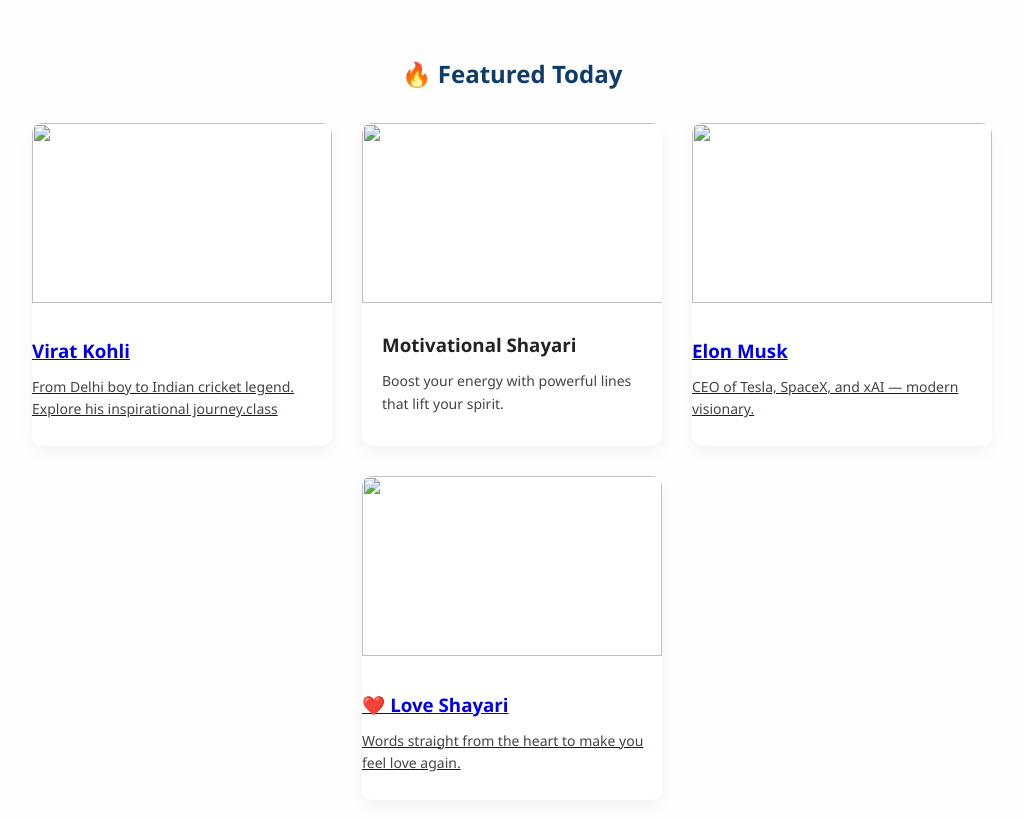
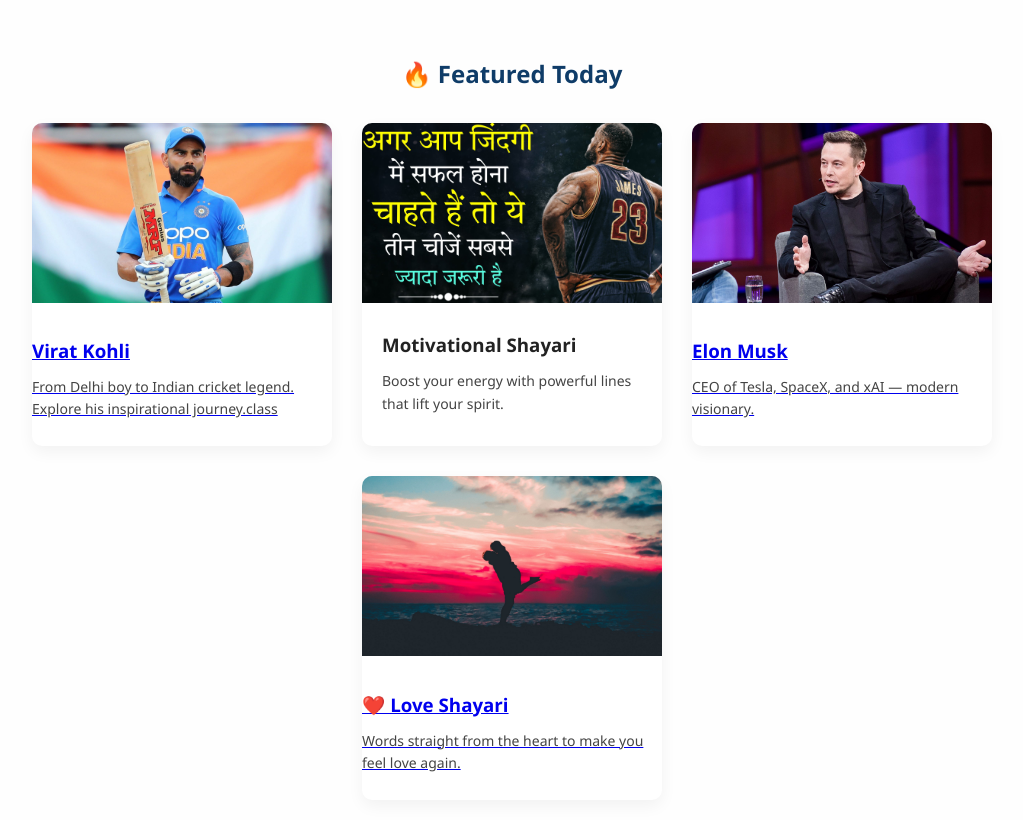
Before and after one commit to akash1arya/lifepedia, a plain HTML site: page index.html in a window 1280 px wide. Shown: the part 540-1360 px from the top of the page, without its empty margins (128-1151 px from the left). Drawn offline with Linux system fonts and the light colour scheme.

Commit message:
Update index.html

```diff
--- a/index.html
+++ b/index.html
@@ -47,7 +47,7 @@
     <div style="display: flex; flex-wrap: wrap; justify-content: center; gap: 30px; margin-top: 30px;">
 
       <div class="bio-grid" style="background: #fff; width: 300px; border-radius: 10px; box-shadow: 0 6px 16px rgba(0,0,0,0.05); overflow: hidden;">
-        <img src="/img/virat2.jpg" style="width: 100%; height: 180px; object-fit: cover;">
+        <img src="virat2.jpg" style="width: 100%; height: 180px; object-fit: cover;">
         <a href="virat-kohli.html" class="content" style="padding: 20px;">
           <h3 style="margin-bottom: 10px;">Virat Kohli</h3>
           <p style="font-size: 14px; color: #444;">From Delhi boy to Indian cricket legend. Explore his inspirational journey.class </p>
@@ -55,7 +55,7 @@
       </div>
 
       <div style="background: #fff; width: 300px; border-radius: 10px; box-shadow: 0 6px 16px rgba(0,0,0,0.05); overflow: hidden;">
-        <img src="/img/mtv.jpeg" style="width: 110%; height: 180px; object-fit: cover;">
+        <img src="mtv.jpeg" style="width: 110%; height: 180px; object-fit: cover;">
         <div style="padding: 20px;">
           <h3 style="margin-bottom: 10px;">Motivational Shayari</h3>
           <p style="font-size: 14px; color: #444;">Boost your energy with powerful lines that lift your spirit.</p>
@@ -63,7 +63,7 @@
       </div>
 
       <div style="background: #fff; width: 300px; border-radius: 10px; box-shadow: 0 6px 16px rgba(0,0,0,0.05); overflow: hidden;">
-        <img src="/img/elon musk.jpg" style="width: 100%; height: 180px; object-fit: cover;">
+        <img src="elon musk.jpg" style="width: 100%; height: 180px; object-fit: cover;">
         <a href="elon-musk.html" style="padding: 20px;">
           <h3 style="margin-bottom: 10px;">Elon Musk</h3>
           <p style="font-size: 14px; color: #444;">CEO of Tesla, SpaceX, and xAI — modern visionary.</p>
@@ -71,7 +71,7 @@
       </div>
 
       <div style="background: #fff; width: 300px; border-radius: 10px; box-shadow: 0 6px 16px rgba(0,0,0,0.05); overflow: hidden;">
-        <img src="/img/love 3.jpg" style="width: 100%; height: 180px; object-fit: cover;">
+        <img src="love 3.jpg" style="width: 100%; height: 180px; object-fit: cover;">
         <a href="love-shayari.html" style="padding: 20px;">
           <h3 style="margin-bottom: 10px;">❤️ Love Shayari</h3>
           <p style="font-size: 14px; color: #444;">Words straight from the heart to make you feel love again.</p>
```
